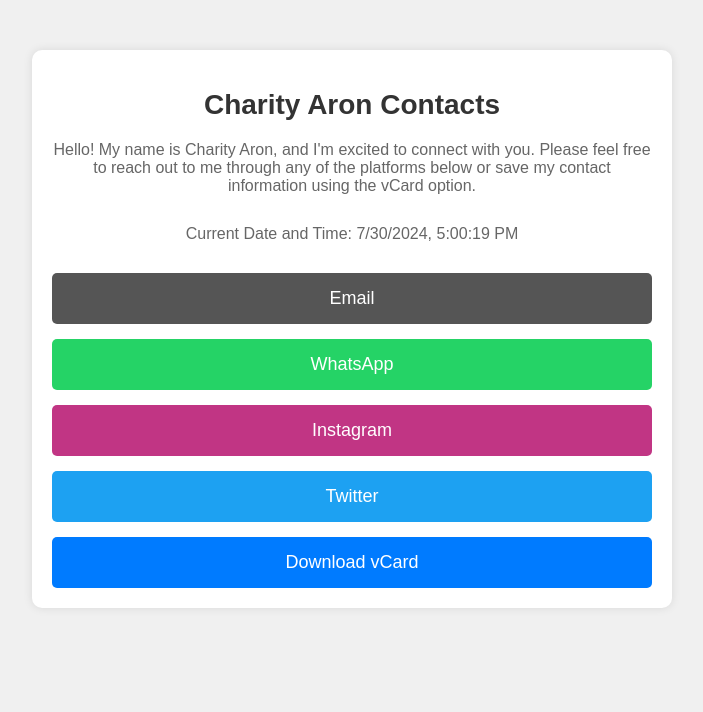
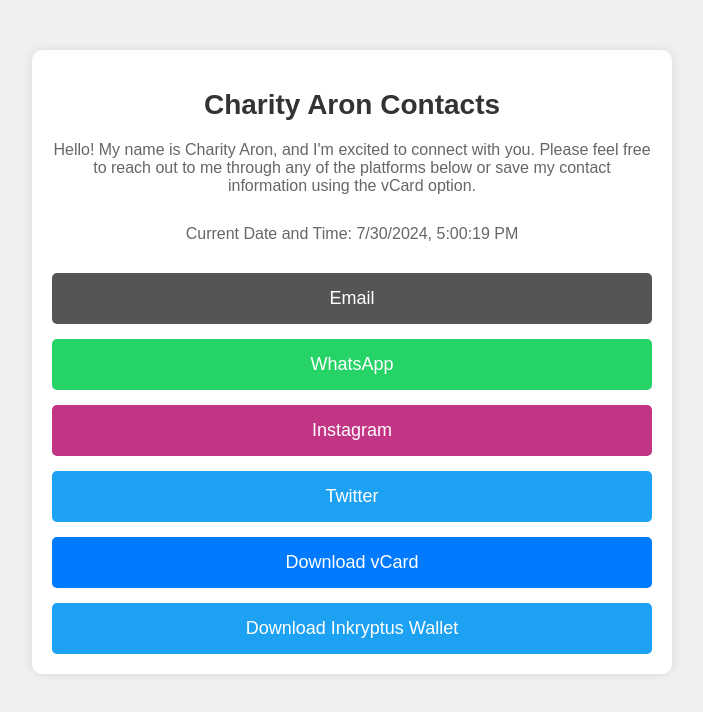
Before and after one commit to casaron14/My-Contact, a plain HTML site: page index.html in a window 1280 px wide. Shown: the whole page, without its empty margins (288-991 px from the left). Drawn offline with Linux system fonts and the light colour scheme.

Commit message:
index.html

```diff
--- a/index.html
+++ b/index.html
@@ -18,6 +18,7 @@
             <a href="https://www.instagram.com/casxiv/" class="contact-link instagram">Instagram</a>
             <a href="https://twitter.com/casxiv" class="contact-link twitter">Twitter</a>
             <a href="vcard.vcf" class="contact-link vcard">Download vCard</a>
+            <a href="https://inkryptusdashmobile.page.link?apn=com.inkryptus.mobile&ibi=com.inkryptus&isi=1618007158&link=https%3A%2F%2Freferral-casxiv" class="contact-link twitter">Download Inkryptus Wallet</a>
         </div>
 
     </div>
```
